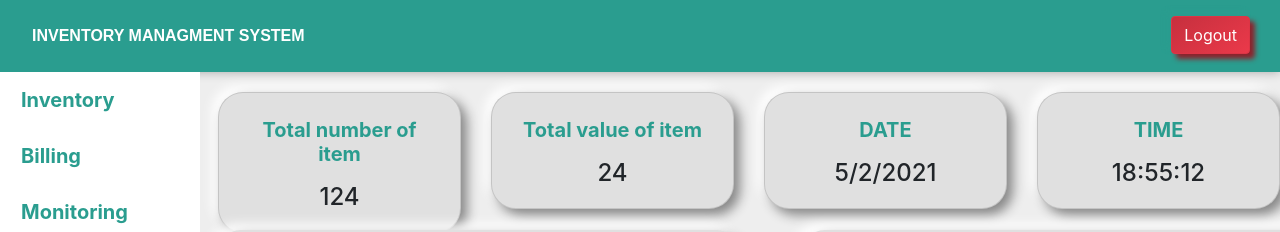
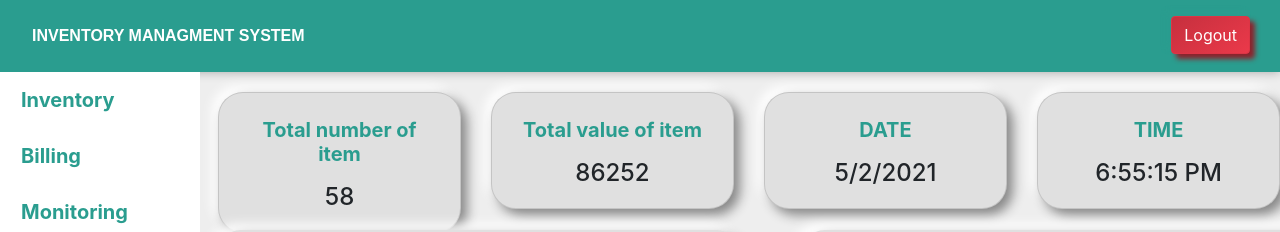
Before and after one commit to finalprojectcdac/project_front_end, a React (Create React App) app: page / in a window 1280 px wide. Shown: the top 232 px of the page. Built offline with nearby package versions, Linux system fonts and the light colour scheme.

Commit message:
test ing

```diff
--- a/src/components/inv-components/RtdBar.jsx
+++ b/src/components/inv-components/RtdBar.jsx
@@ -1,18 +1,37 @@
-import React from 'react';
+import React, { useState } from 'react';
 import cardRbar from "../general-components/cardRTbar";
+
 
 
 function RtdBar() {
     var today = new Date();
-    var c="124";
+    var c=2;
+    var v=4;
+
+    /*time and date*/
+    const [time, setTime] = useState(now);
+    const [no_item, setNoitem]=useState({
+        no_of_item: c,
+        value_of_item: v
+    });
 
 
+    setInterval(updateTime, 3000);
+    setInterval(udateItem, 5000);
 
+    var now = new Date().toLocaleTimeString();
 
-    window.onload= function (){
+    function updateTime() {
+    var newTime = new Date().toLocaleTimeString();
+     setTime(newTime);
+    }
 
-        c="102541";
-
+    /*this is for updating total number of item*/
+    function udateItem(){
+      setNoitem({
+        no_of_item: Math.floor(Math.random() * Math.floor(100)),
+        value_of_item: Math.floor(Math.random() * Math.floor(100000))
+      })
     }
 
 
@@ -29,7 +48,7 @@ function RtdBar() {
     <div class="card crd">
       <div class="card-body ">
         <h5 class="card-title text-center text-color fw-bold">Total number of item</h5>
-        <h4 class="card-text text-center">{c}</h4>
+        <h4 class="card-text text-center">{no_item.no_of_item}</h4>
 
       </div>
     </div>
@@ -38,7 +57,7 @@ function RtdBar() {
     <div class="card crd">
       <div class="card-body ">
         <h5 class="card-title text-center text-color text-bold">Total value of item</h5>
-        <h4 class="card-text text-center">24</h4>
+        <h4 class="card-text text-center">{no_item.value_of_item}</h4>
 
       </div>
     </div>
@@ -56,7 +75,7 @@ function RtdBar() {
     <div class="card crd">
       <div class="card-body">
         <h5 class="card-title text-center text-color fw-bold">TIME</h5>
-        <h4 class="card-text text-center">{today.getHours() + ':' + today.getMinutes() + ':' + today.getSeconds()}</h4>
+        <h4 class="card-text text-center">{time}</h4>
 
       </div>
     </div>
```
